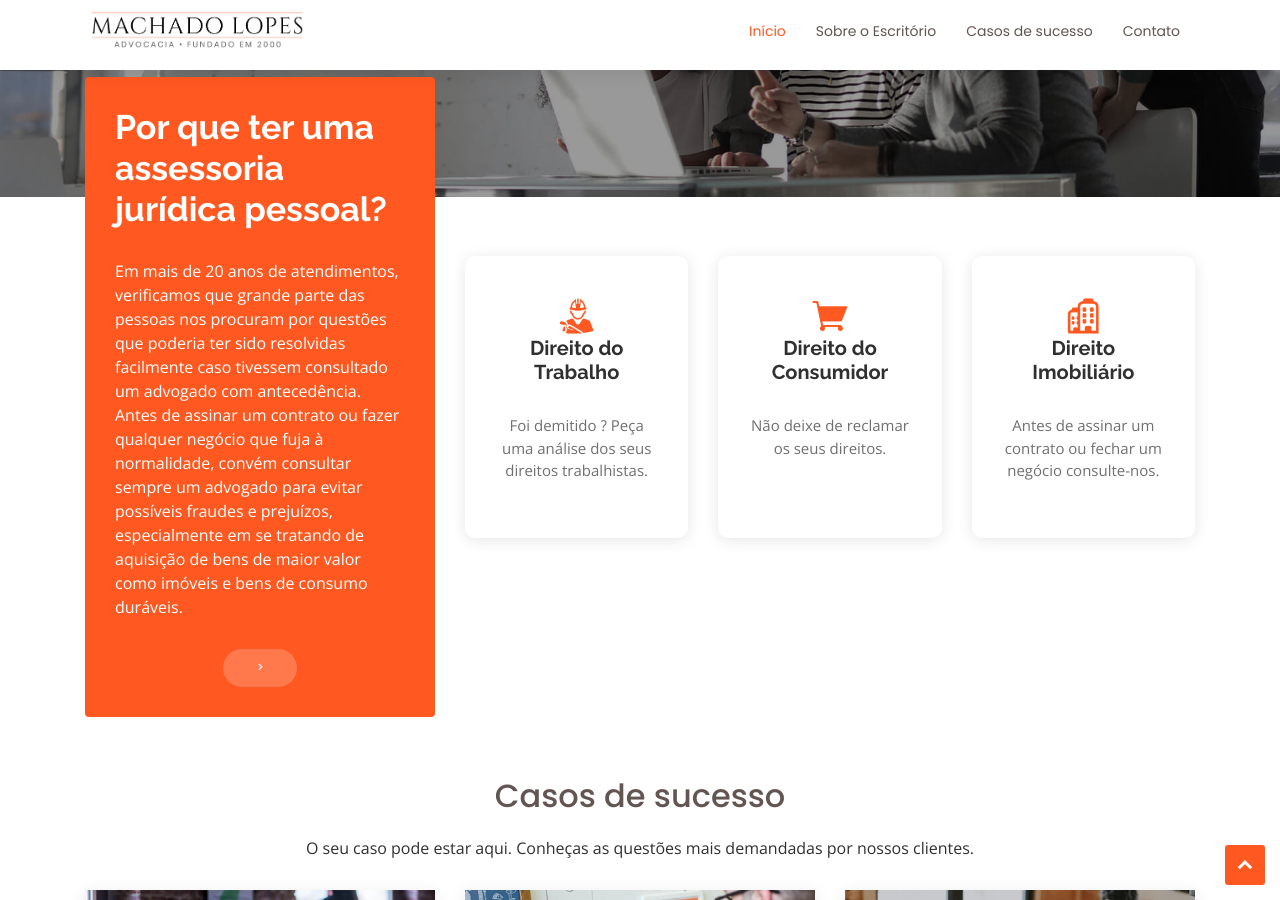
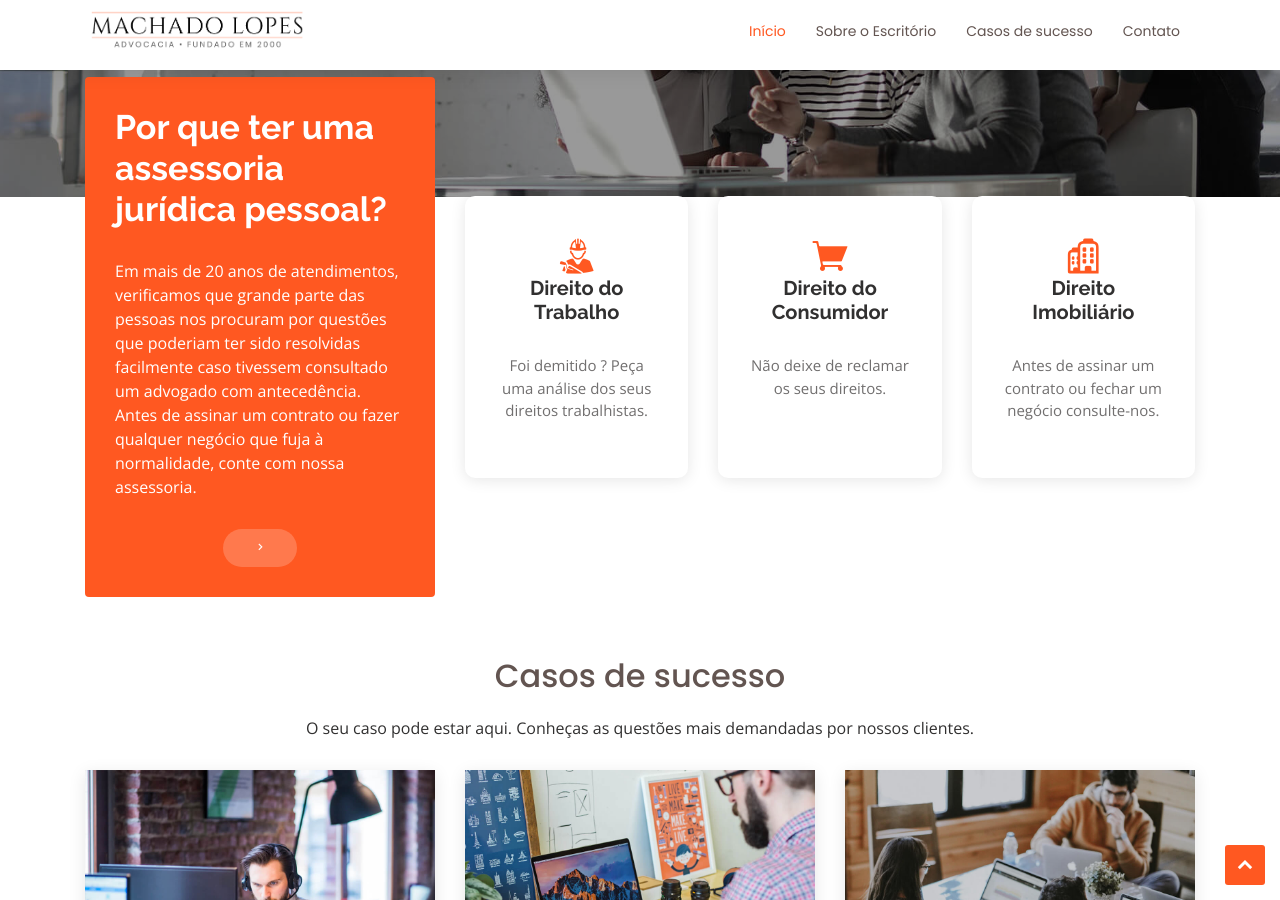
Before and after one commit to editorajaguatirica/site-machadolopes-v.3, a Jekyll site: the page built from index.html, in a window 1280 px wide and 900 px high, scrolled down 450 px. Built offline with Jekyll 4.4.1, drawn with Linux system fonts in a browser that asks for light colours.

Commit message:
Update content.html

```diff
--- a/_includes/content.html
+++ b/_includes/content.html
@@ -23,8 +23,8 @@
             <div class="content">
               <h3>Por que ter uma assessoria jurídica pessoal?</h3>
               <p>
-                Em mais de 20 anos de atendimentos, verificamos que grande parte das pessoas nos procuram por questões que poderia ter sido resolvidas facilmente caso tivessem consultado um advogado com antecedência.
-                Antes de assinar um contrato ou fazer qualquer negócio que fuja à normalidade, convém consultar sempre um advogado para evitar possíveis fraudes e prejuízos, especialmente em se tratando de aquisição de bens de maior valor como imóveis e bens de consumo duráveis.
+                Em mais de 20 anos de atendimentos, verificamos que grande parte das pessoas nos procuram por questões que poderiam ter sido resolvidas facilmente caso tivessem consultado um advogado com antecedência.
+                Antes de assinar um contrato ou fazer qualquer negócio que fuja à normalidade, conte com nossa assessoria.
               </p>
               <div class="text-center">
                 <a href="#" class="more-btn"><i class="bx bx-chevron-right"></i></a>
```
